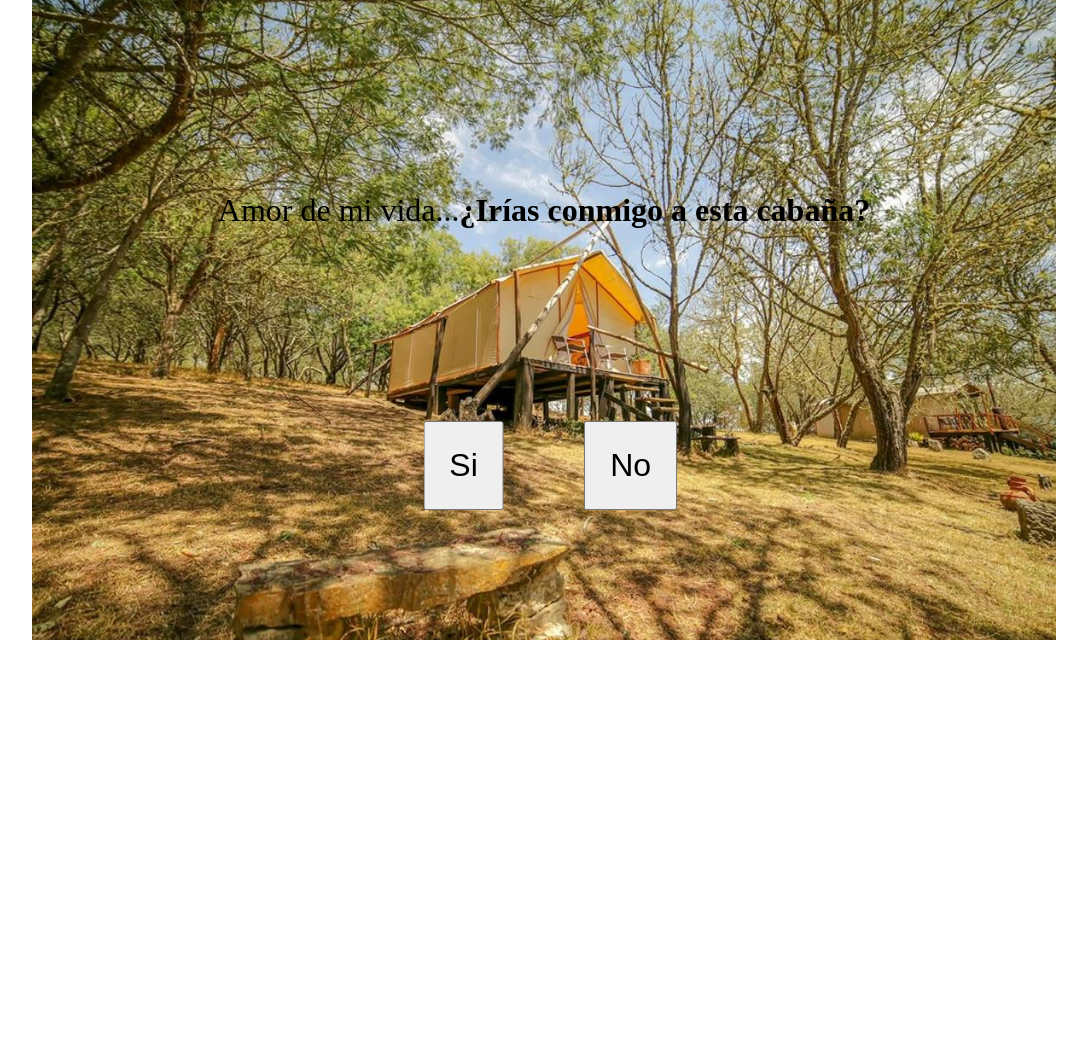
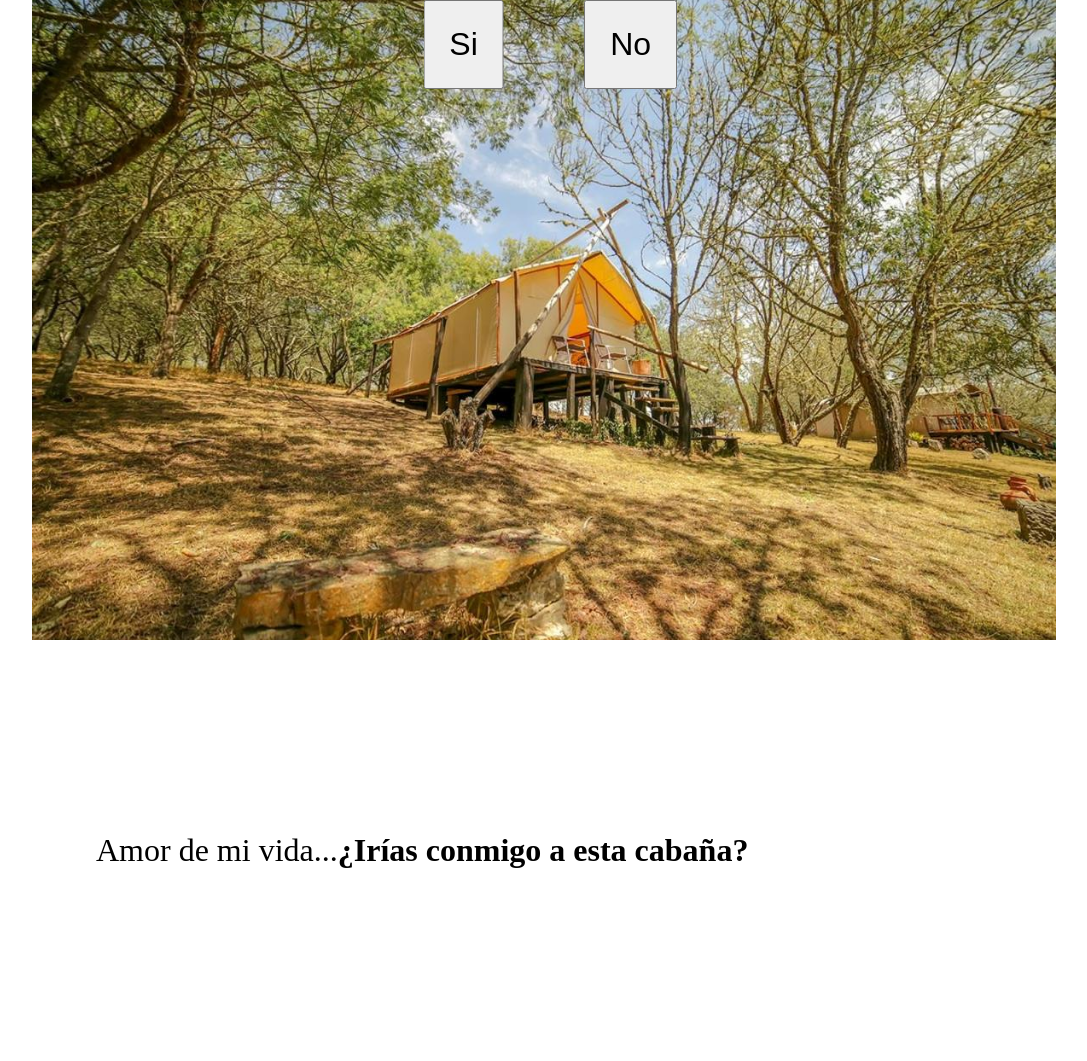
Before and after one commit to djatwz/propuesta, a plain HTML site: page index.html in a window 1280 px wide. Shown: the whole page, without its empty margins (96-1183 px from the left). Before the commit the page ends 800 px from the top, so only its background shows below. Drawn offline with Linux system fonts and the light colour scheme.

Commit message:
Update index.html

```diff
--- a/index.html
+++ b/index.html
@@ -11,11 +11,13 @@
 <body>
 
     <div class="contenedor">
-        <p>Amor de mi vida...<b>¿Irías conmigo a esta cabaña?</b></p>
+
 
         <button id="yesBtn">Si</button>
         <button id="noBtn">No</button>
 </div>
+
+<p class="text">Amor de mi vida...<b>¿Irías conmigo a esta cabaña?</b></p>
 
 <script src="index.js"></script>
 
```
